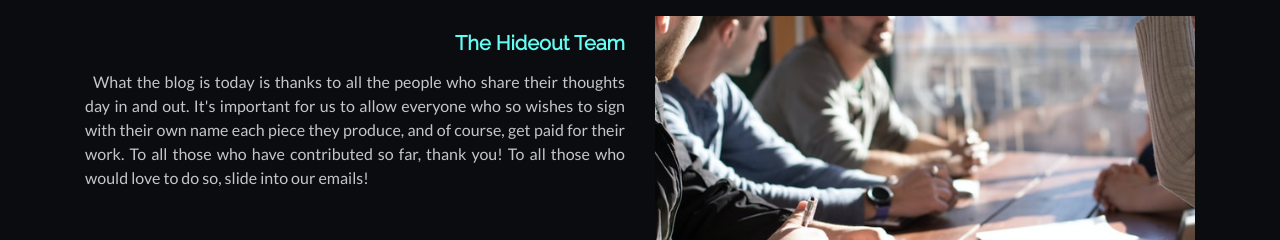
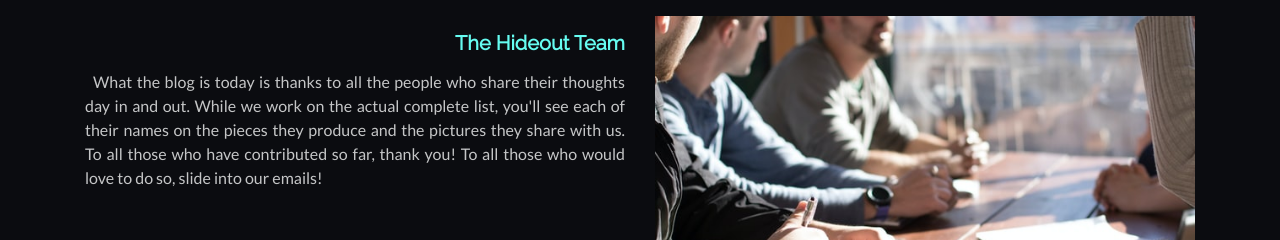
Before and after one commit to SofiBarron/hideout, a website: page about.html in a window 1280 px wide. Shown: the part 524-764 px from the top of the page. Drawn offline with nearby package versions, Linux system fonts and the light colour scheme.

Commit message:
About - Update Text

```diff
--- a/about.html
+++ b/about.html
@@ -110,8 +110,8 @@
                 <div class="col-sm-6">
                     <h3 class='membersTitle'>The Hideout Team</h3>
                     <p class='membersParagraph'>What the blog is today is thanks to all the people who share their
-                        thoughts day in and out. It's important for us to allow everyone who so wishes to sign with
-                        their own name each piece they produce, and of course, get paid for their work. To all those who
+                        thoughts day in and out. While we work on the actual complete list, you'll see each of their names
+                        on the pieces they produce and the pictures they share with us. To all those who
                         have contributed so far, thank you! To all those who would love to do so, slide into our emails!
                     </p>
                 </div>
```
